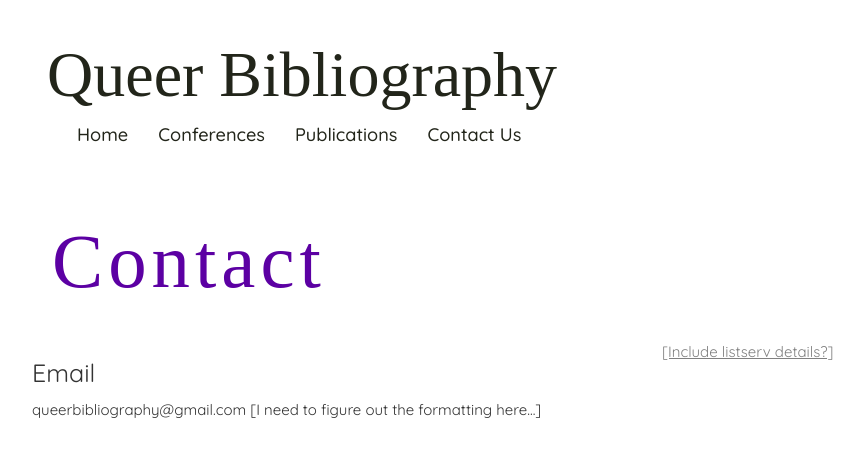
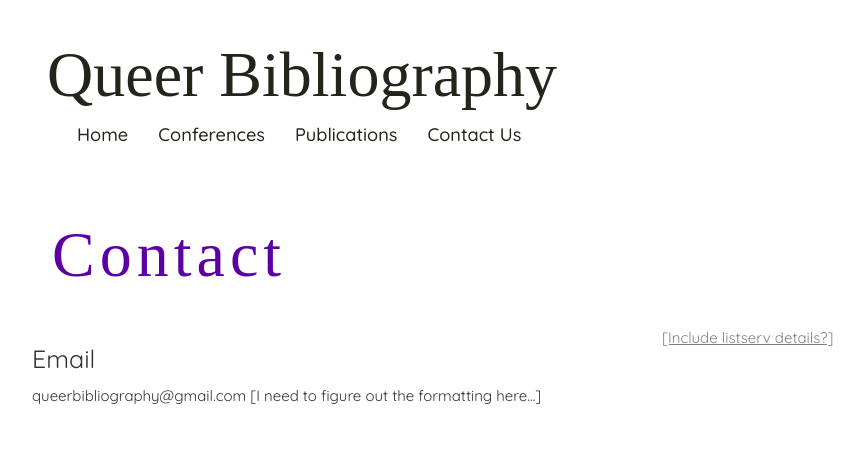
Before and after one commit to ceyingst/queerbibliography, a Jekyll site: the page built from contact.html, in a window 1280 px wide. Shown: the top 457 px of the page, without its empty margins (18-882 px from the left). Built offline with Jekyll 4.4.1, drawn with Linux system fonts in a browser that asks for light colours; nearby versions of some CDN libraries; some web fonts are replaced.

Commit message:
Update airspace.css

```diff
--- a/css/airspace.css
+++ b/css/airspace.css
@@ -198,7 +198,7 @@ header .navbar-default .navbar-nav li a:hover {
 
 #global-header .block h1 {
   font-weight: 400;
-  font-size: 6vw;
+  font-size: 5vw;
   letter-spacing: 5px;
   text-transform: none;
   text-align: left;
```
